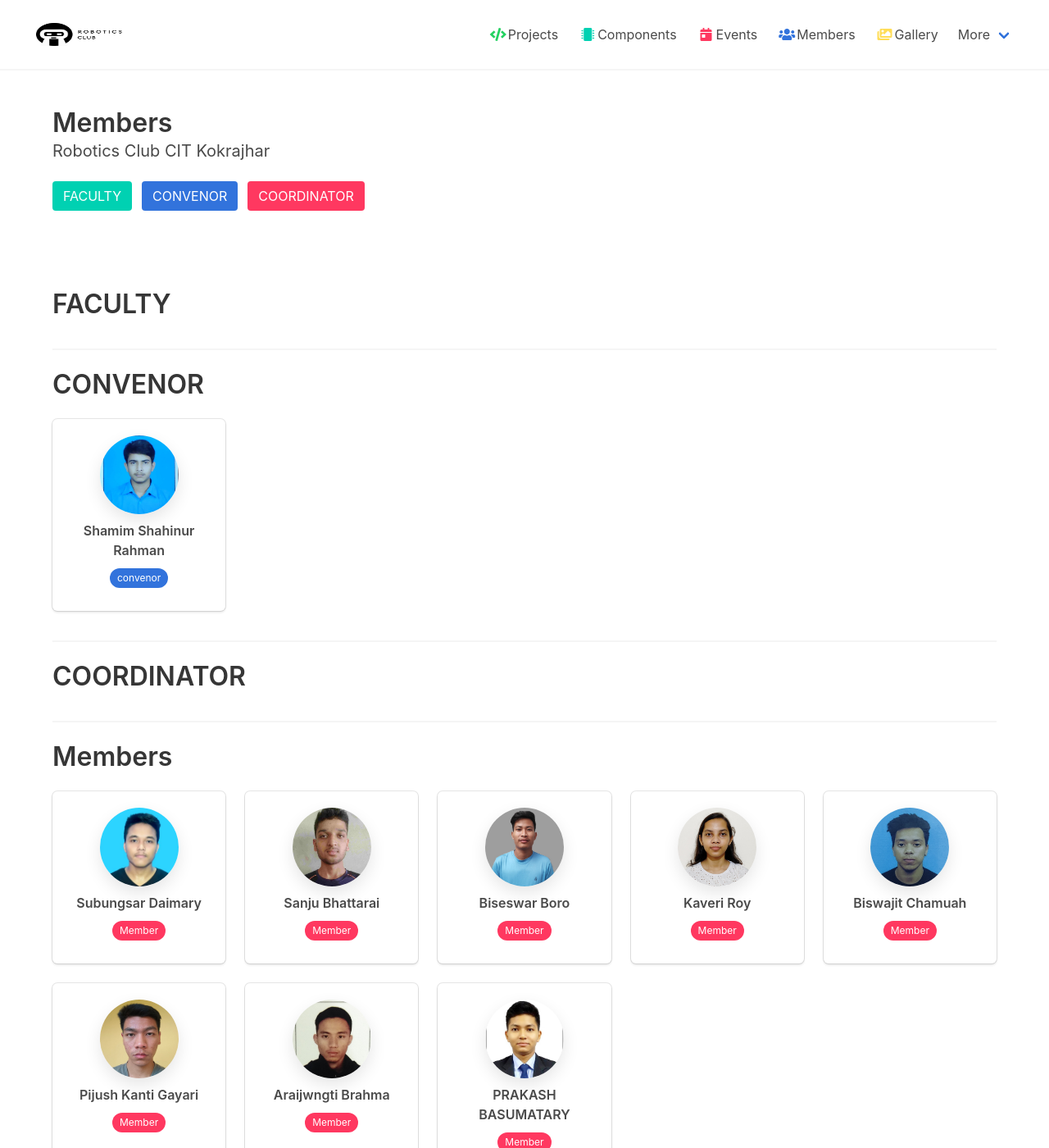
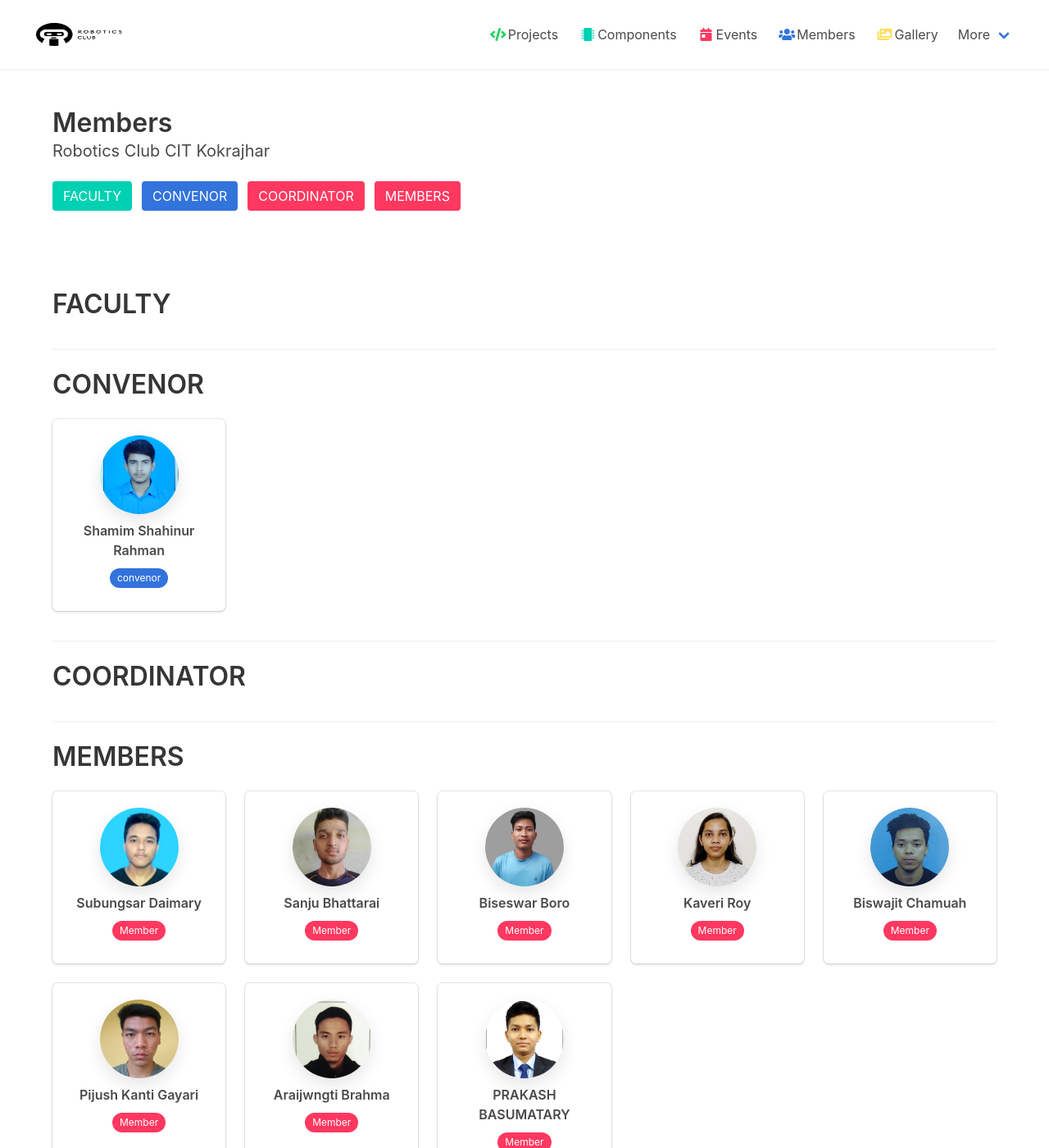
Before and after one commit to robotics-club-citk/robotics-club-citk.github.io, a Jekyll site: the page built from members.html, in a window 1280 px wide and 1400 px high. Shown: the whole window at 82% size. Built offline with Jekyll 4.4.1, drawn with Linux system fonts in a browser that asks for light colours.

Commit message:
Update members.html

```diff
--- a/_layouts/members.html
+++ b/_layouts/members.html
@@ -21,6 +21,11 @@ layout: default
       <p class="control">
         <a class="button is-danger" href="#coordinator">
           COORDINATOR
+        </a>
+      </p>
+      <p class="control">
+        <a class="button is-danger" href="#members">
+          MEMBERS
         </a>
       </p>
     </div>
@@ -88,7 +93,7 @@ layout: default
     <hr>
 
     {% assign members = site.members | where:'type','member' | sort: 'priority' | reverse %}
-    <h1 class="title" id="members">Members</h1>
+    <h1 class="title" id="members">MEMBERS</h1>
     <div class="columns is-multiline">
       {% for member in members %}
       <div class="column is-one-quarter-tablet is-one-fifth-desktop">
```
